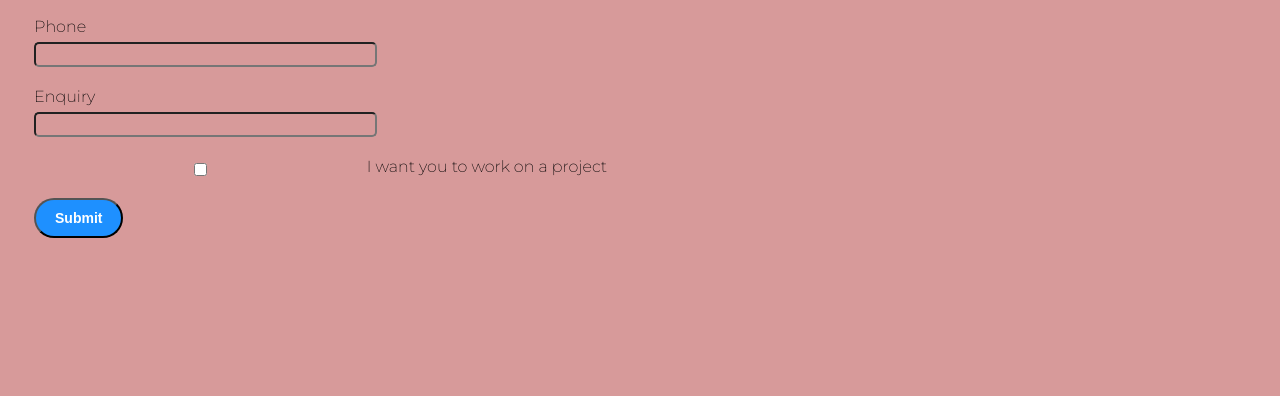
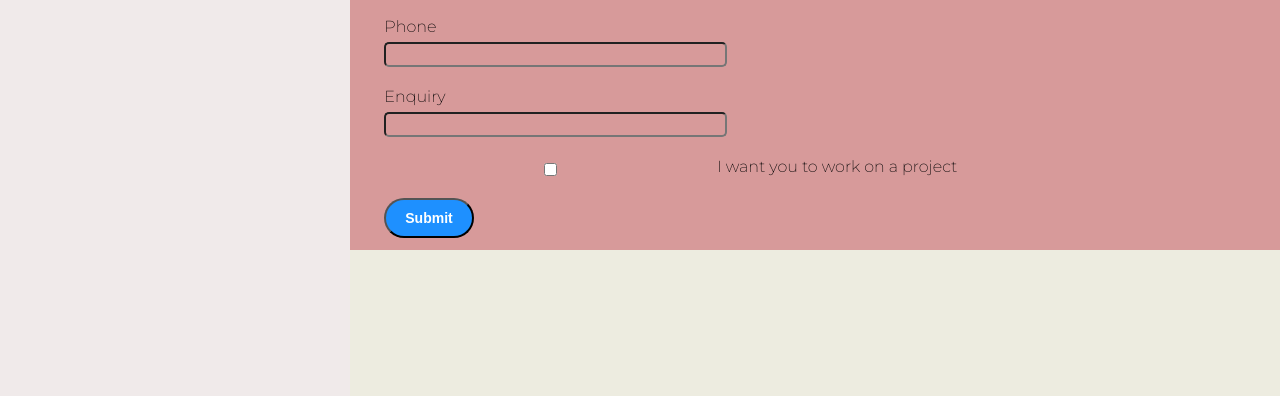
Before and after one commit to Manibingi/Portfolio, a plain HTML site: page contact.html in a window 1280 px wide. Shown: the part 404-800 px from the top of the page. Drawn offline with Linux system fonts and the light colour scheme.

Commit message:
Update style.css

```diff
--- a/style.css
+++ b/style.css
@@ -8,7 +8,7 @@
 }
 
 .sidebar{
-    background-color: rgb(193, 190, 190);
+    background-color: rgb(240, 234, 234);
     width: 434px;
     font-family: 'Montserrat', sans-serif;
     height: 100vh;
@@ -30,7 +30,7 @@
 }
 
 .main{
-    background-color: rgb(255, 247, 0);
+    background-color: rgb(237, 236, 224);
     width: 90vw;
 }
 
@@ -194,7 +194,7 @@ p{
     background-color: yellow;
 }
 
-.sidebarGo{
+/*.sidebarGo{
     transform: translate(-443px, 0px);
     position: absolute;
 }
@@ -213,14 +213,14 @@ p{
 .cross{
     margin-left: 185px;
     margin-top: 10px;
-}
+} */
 
 @media (max-width: 1615px) {
    *{
     background-color: rgb(215, 154, 154);
    }
-   .sidebar{
+   /*.sidebar{
         transform: translate(-443px, 0px);
         position: absolute;
-   }
+   }*/
 }
```
